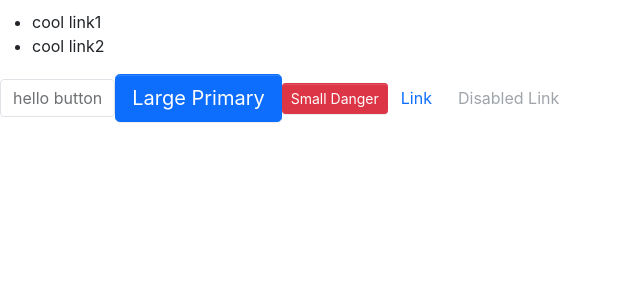
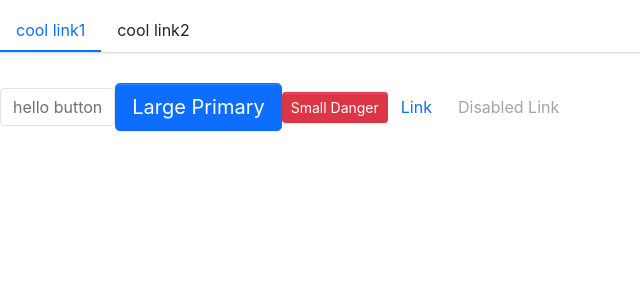
Before and after one commit to superJeff666/myComponents, a React (Create React App) app: page / in a window 1280 px wide. Shown: the top 300 px of the page, without its empty margins (0-640 px from the left). Built offline with nearby package versions, Linux system fonts and the light colour scheme.

Commit message:
menu样式和单元测试

```diff
--- /dev/null
+++ b/src/components/Menu/_style.scss
@@ -0,0 +1,44 @@
+.viking-menu {
+  display: flex;
+  flex-wrap: wrap;
+  padding-left: 0;
+  margin-bottom: 30px;
+  list-style: none;
+  border-bottom: $menu-border-width solid $menu-border-color;
+  box-shadow: $menu-box-shadow;
+  .menu-item {
+    padding: $menu-item-padding-y $menu-item-padding-x;
+    cursor: pointer;
+    transition: $menu-transition;
+    &:hover,
+    &:foces {
+      text-decoration: none;
+    }
+    &.is-disabled {
+      color: $menu-item-disabled-color;
+      pointer-events: none;
+      cursor: default;
+    }
+    &.is-active,
+    &:hover {
+      color: $menu-item-active-color;
+      border-bottom: $menu-item-active-border-width solid
+        $menu-item-active-color;
+    }
+  }
+}
+
+.menu-vertical {
+  flex-direction: column;
+  border-bottom: 0px;
+  margin: 10px 20px;
+  border-right: $menu-border-width solid $menu-border-color;
+  .menu-item {
+    border-left: $menu-item-active-border-width solid transparent;
+    &.is-active,
+    &:hover {
+      border-bottom: 0px;
+      border-left: $menu-item-active-border-width solid $menu-item-active-color;
+    }
+  }
+}
--- a/src/components/Menu/menu.tsx
+++ b/src/components/Menu/menu.tsx
@@ -21,7 +21,7 @@
   const [currentActive, setActive] = useState(defaultIndex);
 
   const classes = classNames("viking-menu", className, {
-    "menu-vertical": mode === "horizontal",
+    "menu-vertical": mode === "vertical",
   });
   const handleClick = (index: number) => {
     setActive(index);
@@ -34,7 +34,7 @@
     onSelect: handleClick,
   };
   return (
-    <ul className={classes} style={style}>
+    <ul className={classes} style={style} data-testid="test-menu">
       <MenuContext.Provider value={passedContext}>
         {children}
       </MenuContext.Provider>
--- a/src/styles/index.scss
+++ b/src/styles/index.scss
@@ -9,3 +9,6 @@
 
 //button
 @import '../components/Button/style';
+
+// menu
+@import '../components/Menu/style';
```
Also changed, not shown: 1 other file (tests, documents, lock files or other folders).
